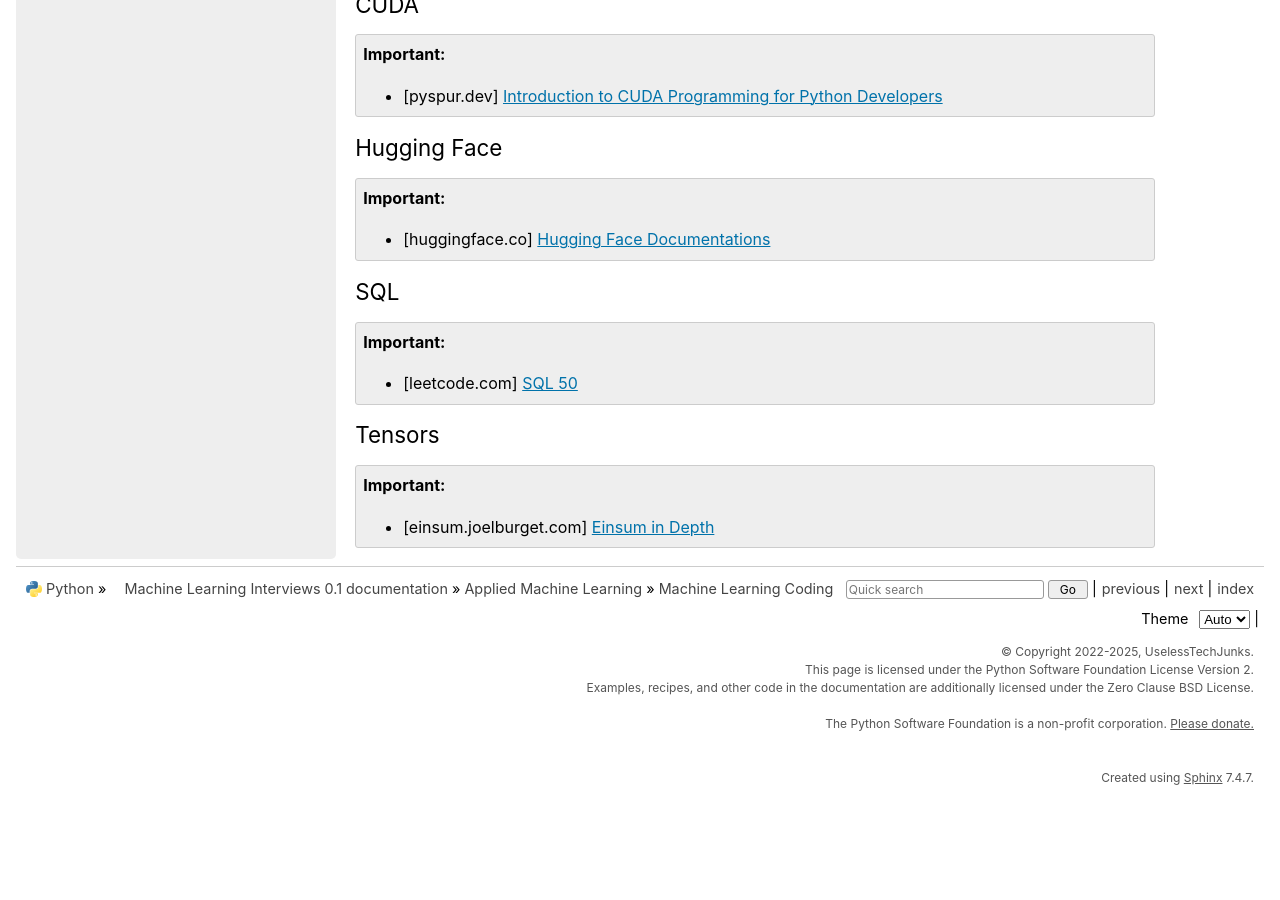
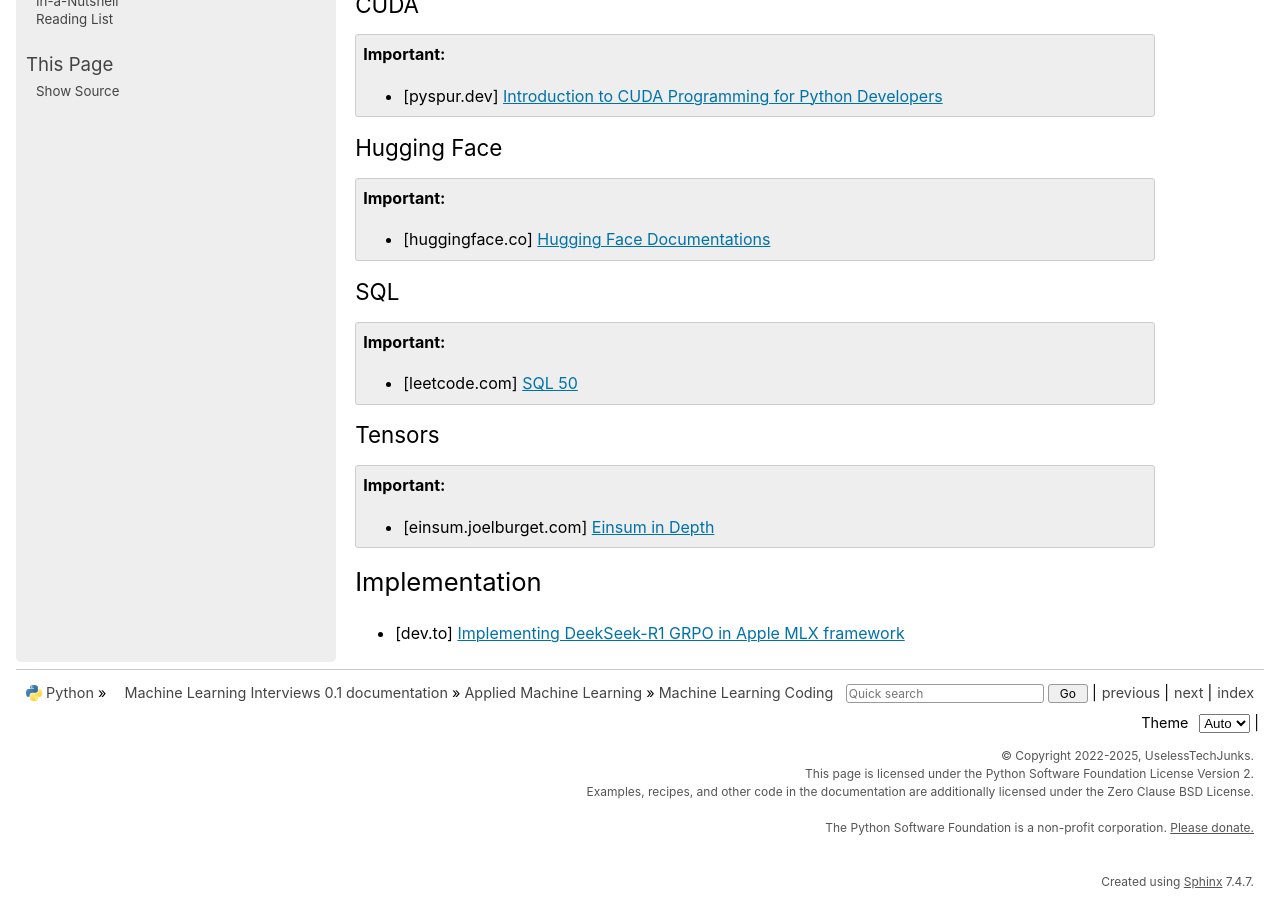
Before and after one commit to uselesstechjunks/leetcode, a Sphinx documentation site: the page built from docs/source/applied/sys/mlcoding.rst, in a window 1280 px wide and 900 px high, scrolled down 1480 px. Built offline with Sphinx 7.4.7, drawn with Linux system fonts in a browser that asks for light colours; pages that are not in the unit, such as notebooks, are missing from menus; before the commit the page ends 2276 px from its top, so only the background shows below that.

Commit message:
Update mlcoding.rst

```diff
--- a/docs/source/applied/sys/mlcoding.rst
+++ b/docs/source/applied/sys/mlcoding.rst
@@ -66,3 +66,8 @@ Tensors
 ===============================================================================
 .. important::
 	* [einsum.joelburget.com] `Einsum in Depth <https://einsum.joelburget.com/>`_
+
+*******************************************************************************
+Implementation
+*******************************************************************************
+- [dev.to] `Implementing DeekSeek-R1 GRPO in Apple MLX framework <https://dev.to/lewis_won/implementing-deekseek-r1-grpo-in-apple-mlx-framework-3n97>`_
```
